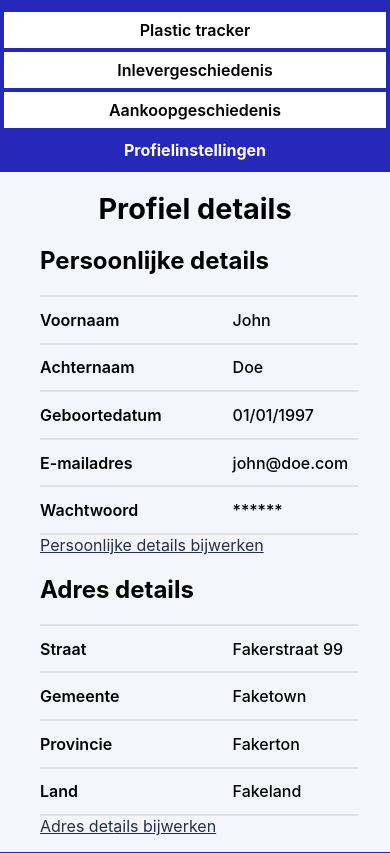
After one commit to stephanielambrighs/Filar, a PHP site: page /profielinstellingen.php in a window 390 px wide. The commit adds this page. Shown: the part 280-1133 px from the top of the page. Run offline with PHP 8.4, Linux system fonts and the light colour scheme.

Commit message:
added profielinstellinge page + responsive

```diff
--- /dev/null
+++ b/profielinstellingen.php
@@ -0,0 +1,101 @@
+<!DOCTYPE html>
+<html lang="en">
+<head>
+    <meta charset="UTF-8">
+    <meta http-equiv="X-UA-Compatible" content="IE=edge">
+    <meta name="viewport" content="width=device-width, initial-scale=1.0">
+    <link rel="stylesheet" href="./stylesheets/style.css">
+    <title>Profielinstellingen</title>
+</head>
+<body>
+
+<?php include_once("inc/nav.inc.php"); ?>
+
+<nav class="sub-nav" aria-label="sub">
+  <ul class="sub-nav__list">
+    <li class="sub-nav__item">
+      <a href="#" class="sub-nav__link">Plastic tracker</a>
+    </li>
+    <li class="sub-nav__item">
+      <a href="#" class="sub-nav__link">Inlevergeschiedenis</a>
+    </li>
+    <li class="sub-nav__item">
+      <a href="#" class="sub-nav__link">Aankoopgeschiedenis</a>
+    </li>
+    <li class="sub-nav__item--active">
+      <a href="#" class="sub-nav__link--active">Profielinstellingen</a>
+    </li>
+  </ul>
+</nav>
+
+
+<h1 class="card__title">Profiel details</h1>
+<ul class="list">
+    <div class="list__second">
+        <h2 class="list__subtitle">Persoonlijke details</h2>
+        <li class="list__item">Voornaam
+            <ul class="list__second">
+                <li class="list__item__second">John
+            </ul>
+        </li>
+        <li class="list__item">Achternaam
+            <ul class="list__second">
+                <li class="list__item__second">Doe
+            </ul>
+        </li>
+        <li class="list__item">Geboortedatum
+            <ul class="list__second">
+                <li class="list__item__second">01/01/1997
+            </ul>
+        </li>
+        <li class="list__item">E-mailadres
+            <ul class="list__second">
+                <li class="list__item__second">john@doe.com
+            </ul>
+        </li>
+        <li class="list__item">Wachtwoord
+            <ul class="list__second">
+                <li class="list__item__second">******
+            </ul>
+        </li>
+        <a href="#" class="list__link">Persoonlijke details bijwerken</a>
+    </div>
+
+  <ul class="list--second">
+    <div class="list__second">
+        <h2 class="list__subtitle">Adres details</h2>
+        <li class="list__item">Straat
+            <ul class="list__second">
+                <li class="list__item__second">Fakerstraat 99
+            </ul>
+        </li>
+        <li class="list__item">Gemeente
+            <ul class="list__second">
+                <li class="list__item__second">Faketown
+            </ul>
+        </li>
+        <li class="list__item">Provincie
+            <ul class="list__second">
+                <li class="list__item__second">Fakerton
+            </ul>
+        </li>
+        <li class="list__item">Land
+            <ul class="list__second">
+                <li class="list__item__second">Fakeland
+            </ul>
+        </li>
+        <a href="#" class="list__link">Adres details bijwerken</a>
+    </div>
+  </ul>
+
+</ul>
+
+
+
+
+
+
+<?php include_once("inc/footer.inc.php"); ?>
+
+</body>
+</html>
--- a/stylesheets/style.css
+++ b/stylesheets/style.css
@@ -376,6 +376,44 @@
     grid-template-columns: 50% 50%;
   }
 }
+.list {
+  font-family: -apple-system, BlinkMacSystemFont, "Segoe UI", Roboto, Oxygen, Ubuntu, Cantarell, "Open Sans", "Helvetica Neue", sans-serif;
+}
+.list__item {
+  display: grid;
+  grid-template-columns: 50% 50%;
+  font-weight: 600;
+  border-bottom: 2px solid #E2E2E2;
+  margin-right: 2em;
+  padding: 0.8em;
+  padding-left: 0;
+}
+.list__item:nth-child(2) {
+  border-top: 2px solid #E2E2E2;
+}
+.list__item__second {
+  font-weight: 500;
+  list-style-type: none;
+}
+.list__link {
+  text-decoration: underline;
+  padding-top: 3em;
+  color: #262F4A;
+  margin-bottom: 4em;
+}
+.list--second {
+  padding-left: 0;
+}
+
+@media screen and (min-width: 992px) {
+  .list {
+    display: grid;
+    grid-template-columns: 50% 50%;
+  }
+  .list__second {
+    margin-right: 4em;
+  }
+}
 .table {
   font-family: -apple-system, BlinkMacSystemFont, "Segoe UI", Roboto, Oxygen, Ubuntu, Cantarell, "Open Sans", "Helvetica Neue", sans-serif;
   padding-bottom: 5em;
```
Also changed, not shown: sass/components/__list.scss (+46 -0 lines), 1 other file.
